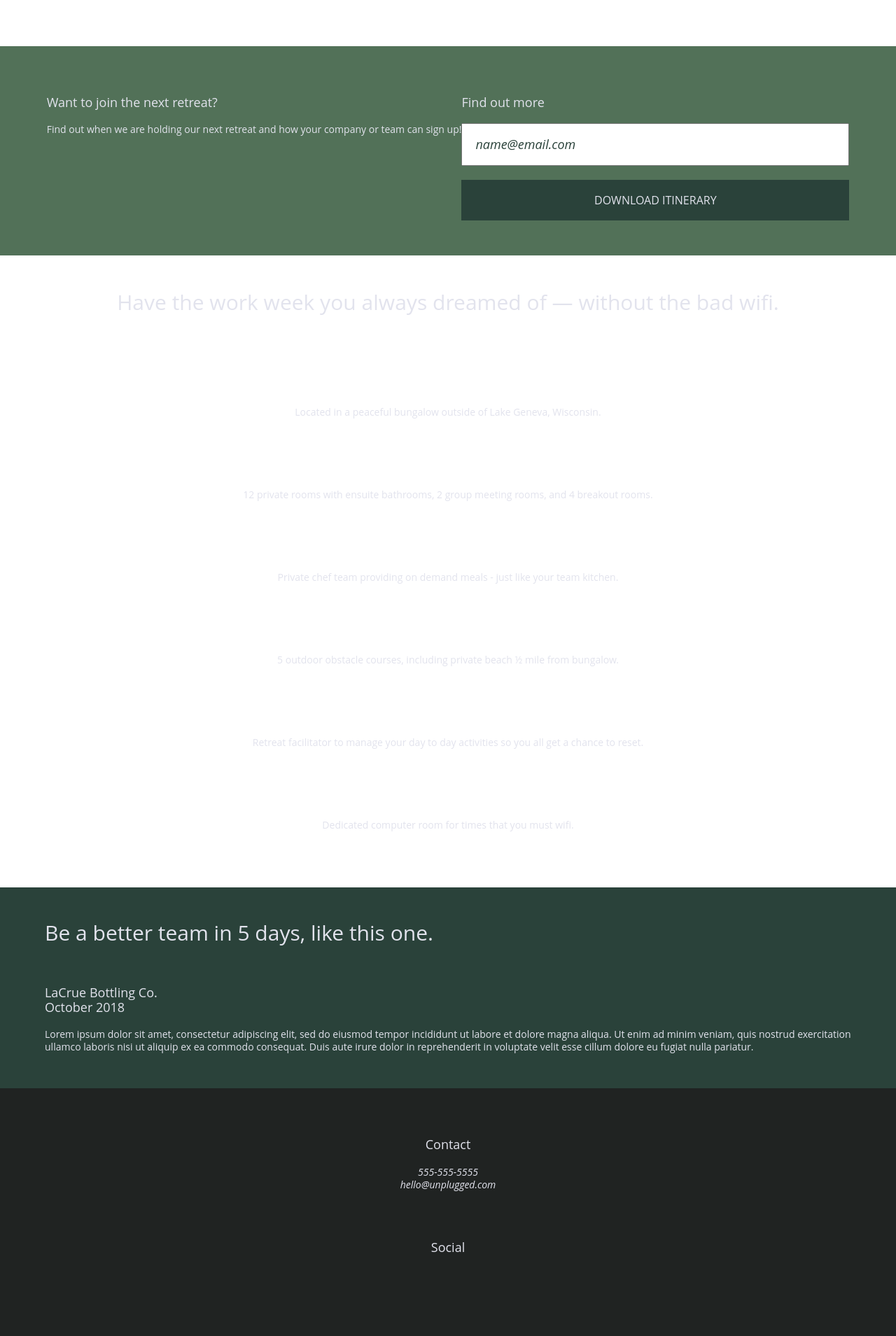
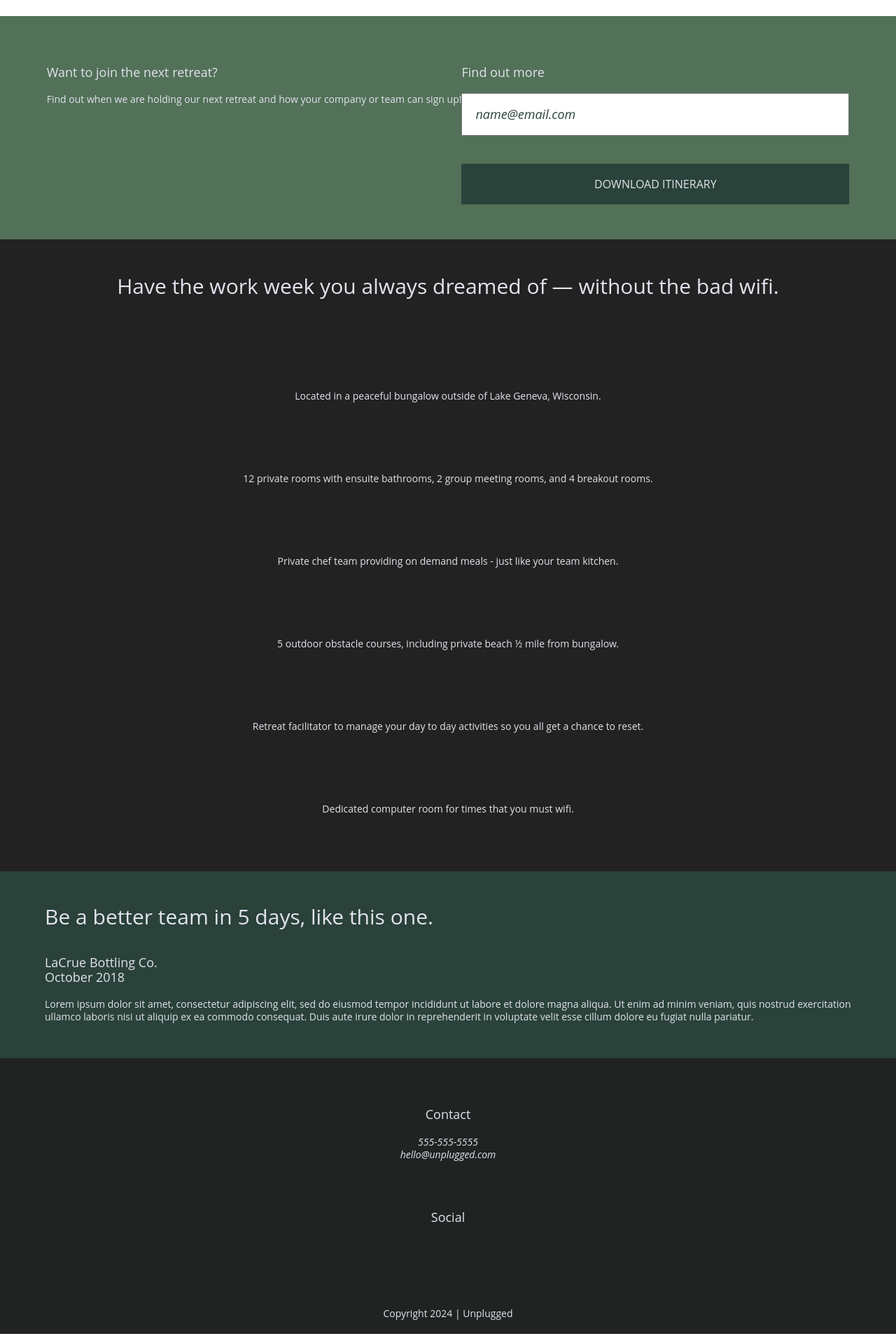
Before and after one commit to sophie-j-rose/unplugged-retreat, a website built with Parcel: page index.html in a window 1280 px wide. Shown: the part 320-2229 px from the top of the page at 70% size. Built offline with nearby package versions, Linux system fonts and the light colour scheme; files whose address does not match are found by name.

Commit message:
Updated margins

```diff
--- a/css/main.css
+++ b/css/main.css
@@ -102,9 +102,7 @@ textarea {
    .content-wrapper {
     max-width: 1200px;
     width: 90%;
-    /*display: flex;
-    justify-content: center;
-    flex-flow: row wrap;*/
+    margin: 50px 0;
    }
 
    h1 {
@@ -145,6 +143,7 @@ header .content-wrapper {
   justify-content: center;
   align-items: center;
   flex-wrap: wrap;
+  margin: 0;
 }
 
 figure {
@@ -175,6 +174,7 @@ nav ul {
   justify-content: space-around;
   padding-left: 0;
   margin: 0;
+  width: 100%;
 
 }
 
@@ -193,7 +193,10 @@ nav ul li a {
 .hero-area {
   display: flex;
   justify-content: center;
-  padding: 50px 0;
+}
+
+.hero-area h1 {
+  margin: 0;
 }
 
 /* Aside */
@@ -201,7 +204,6 @@ nav ul li a {
 aside {
   display: flex;
   justify-content: center;
-  padding: 50px 0;
   background-color: #527158;
 }
 
@@ -211,29 +213,26 @@ aside .content-wrapper {
   flex-wrap: wrap;
 }
 
-.form-description h3 {
-  padding: 20px 0;
-  margin: 0;
+aside .form-description h3 {
+  margin: 20px 0;
 }
 
-.form-description p {
-  padding-bottom: 30px;
-  margin: 0;
+aside .form-description p {
+  margin: 0 0 30px 0;
 }
 
-.form {
+aside .form {
   display: flex;
   justify-content: center;
   flex-wrap: wrap;
 }
 
-.form h3 {
+aside .form h3 {
   width: 100%;
-  padding: 20px 0;
-  margin: 0;
+  margin: 20px 0;
 }
 
-.form input[type="text"] {
+aside .form input[type="text"] {
   font-size: 18px;
   font-weight: 500;
   font-style: italic;
@@ -243,12 +242,13 @@ aside .content-wrapper {
   margin-bottom: 20px;
 }
 
-.form input[type="button"] {
+aside .form input[type="button"] {
   width: 100%;
   background-color: #2a423a;
   text-transform: uppercase;
   width: 100%;
   padding: 20px 0;
+  margin-top: 20px;
   color: #e2e3ed;
   border-style: none;
 }
@@ -258,7 +258,7 @@ aside .content-wrapper {
 .features {
   display: flex;
   justify-content: center;
-  padding: 50px 0;
+  background-color: #222;
 }
 
 .features .content-wrapper {
@@ -268,8 +268,7 @@ aside .content-wrapper {
 }
 
 .features h2 {
-  padding-bottom: 60px;
-  margin: 0;
+  margin:0 0 60px 0;
 }
 
 .features .features-items {
@@ -280,14 +279,13 @@ aside .content-wrapper {
   text-align: center;
 }
 
-.features-items article {
-  padding: 30px 0;
-  width: 60%;
+.features article {
+  margin: 30px 0;
+  width: 63%;
 }
 
 .fontawesome-icon {
-  padding-bottom: 40px;
-  margin: 0;
+  margin:0 0 40px 0;
 }
 
 .features-item-description {
@@ -299,7 +297,6 @@ aside .content-wrapper {
 .reviews {
   display: flex;
   justify-content: center;
-  padding: 50px 0;
   background-color: #2a423a;
 }
 
@@ -312,16 +309,15 @@ reviews .content-wrapper {
 
 .reviews h2 {
   line-height: 30px;
-  padding-bottom: 40px;
-  margin: 0;
+  margin: 0 0 40px 0;
 }
 
-.reviews article h3 {
-  padding: 20px 0;
-  margin: 0;
+.reviews h3 {
+  width: 55%;
+  margin: 20px 0;
 }
 
-.reviews article p {
+.reviews p {
   margin: 0;
 }
 
@@ -381,26 +377,26 @@ reviews .content-wrapper {
   display: flex;
   justify-content: center;
   background-color: #527158;
-  padding-top: 50px;
 }
 
 .faq .content-wrapper {
+  display: flex;
+  justify-content: center;
   align-items: flex-start;
+  flex-wrap: wrap;
+  margin: 50px 0 0 0;
 }
 
 .faq h2 {
-  padding-bottom: 40px;
-  margin: 0;
+  margin: 0 0 40px 0;
 }
 
 .faq-content {
-  padding-bottom: 50px;
-  margin: 0;
+  margin:0 0 50px 0;
 }
 
 .faq-content h4 {
-  padding: 20px 0;
-  margin: 0;
+  margin: 20px 0;
 }
 
 .faq-content p {
@@ -415,10 +411,20 @@ footer {
   align-items: center;
   text-align: center;
   background-color: #202322;
+
+}
+
+footer .content-wrapper {
+  display: flex;
+  justify-content: center;
+  flex-wrap: wrap;
+  width: 55%;
+  margin: 50px 0 0 0;
+
 }
 
 footer .footer-content {
-  padding: 50px 0;
+
 }
 
 footer .contact {
@@ -426,15 +432,14 @@ footer .contact {
   flex-direction: column;
   justify-content: space-between;
   text-align: center;
+  margin-bottom: 50px;
 }
 
 footer .contact h4 {
-  padding: 20px 0;
-  margin: 0;
+  margin: 20px 0;
 }
 
 footer .contact p {
-  padding-bottom: 50px;
   margin: 0;
 }
 
@@ -443,11 +448,11 @@ footer .social {
   flex-direction: column;
   justify-content: space-between;
   text-align: center;
+  margin-bottom: 50px;
 }
 
 footer .social h4 {
-  padding: 20px 0;
-  margin: 0;
+  margin: 20px 0;
 }
 
 footer .social-icons {
@@ -464,12 +469,14 @@ footer .social-icons p {
 
 }
 
-
-
 .copyright {
   width: 100%;
   text-align: center;
-  padding: 20px 0;
+  margin: 20px 0;
+}
+
+.copyright p {
+  margin: 0;
 }
 
 /* ==========================================================================
```
